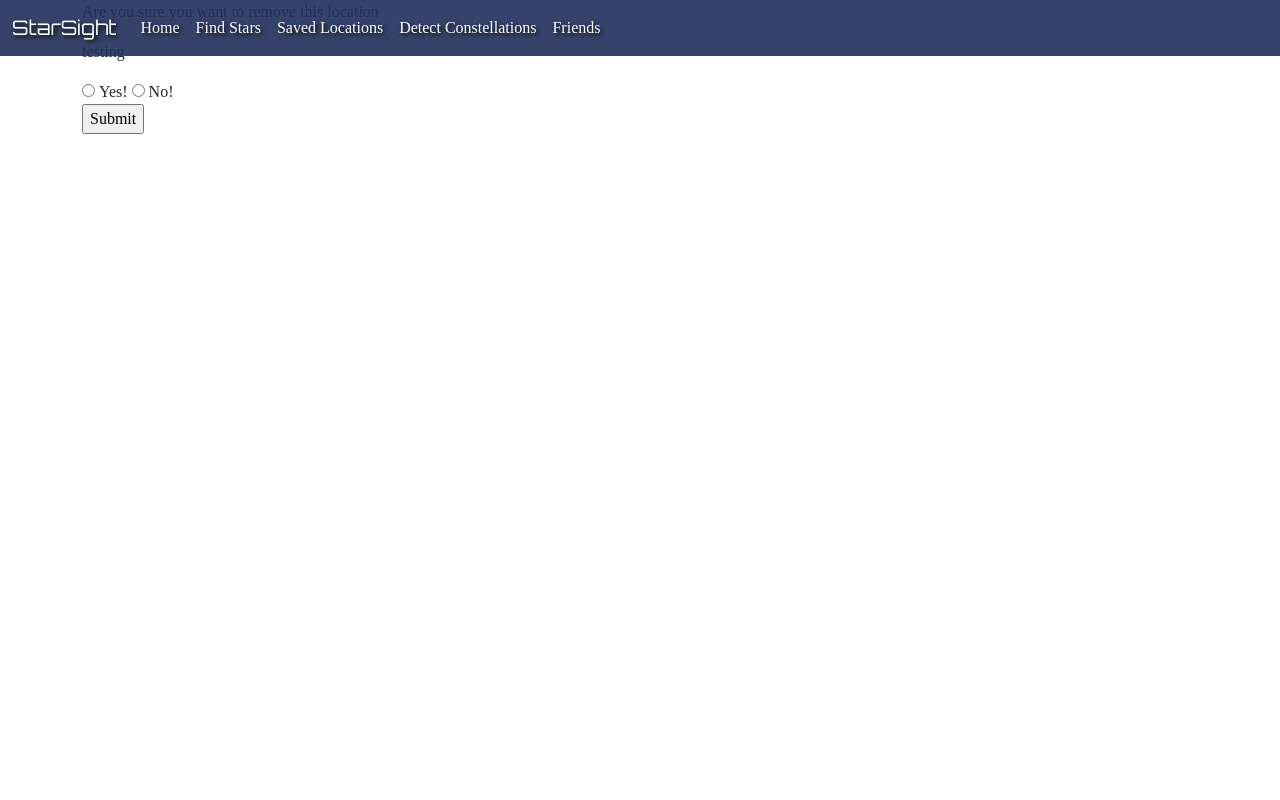
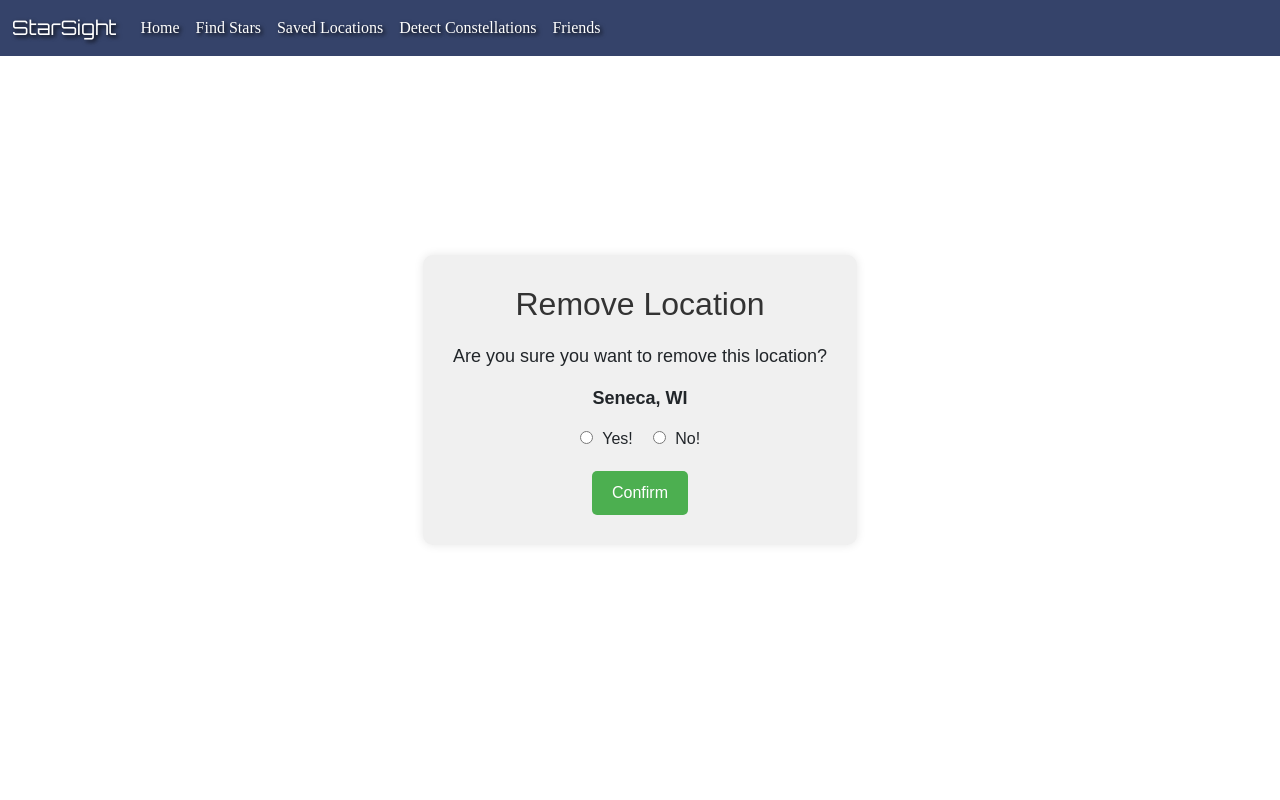
Before and after one commit to ademar-gamero/StarSight-Project, a Flask app: page /saved_locations/remove_saved/1 in a window 1280 px wide. Run offline with Flask 3, Linux system fonts and the light colour scheme; data comes from the database, SQL or seed files in the repository; some libraries are stand-ins or nearby versions.

Commit message:
saved locations just added a title header for it, revamped the ui for remove saved page, add extra info for popular locations js, add flash success for removing entries

```diff
--- a/main.py
+++ b/main.py
@@ -132,6 +132,7 @@ with app.app_context():
 
     address = "testing"
     if Location.query.filter_by(latitude=43.982465, longitude=-89.078786,reviewer_count=5).first() == None:
+        address = "Seneca, WI"
         rating = 4.2 * 5
         test_pop_1 = Location(name="test_pop_1",reviewer_count=5,rating=rating,latitude=43.982465,longitude=-89.078786,address=address)
         db.session.add(test_pop_1)
@@ -435,7 +436,7 @@ def remove_saved_location(location_id):
         if request.form["answer"] == "yes":
             db.session.delete(location)
             db.session.commit()
-            flash("Location successfully removed")
+            flash("Location successfully removed",'success')
         else:
             flash("Location was not removed")
         return redirect(url_for('saved_locations_page'))
--- a/templates/find_stars.html
+++ b/templates/find_stars.html
@@ -162,11 +162,13 @@
           let lng = marker.longitude;
           let address = marker.address;
           let rating = marker.rating/marker.reviewer_count;
+          let reviewers = marker.reviewer_count;
           console.log(lat)
           console.log(lng)
           return `
             <h3>${address}</h3>
-            <h3>${rating}★</h3>
+            <h3>Rating: ${rating}★</h3>
+            <h3> Reviewers: ${reviewers}</h3>
               <p>
                 <a href ="/reviews/${address}/${lat}/${lng}">View Reviews</a> |
                 <a href ="/${lat}/${lng}/results">View Results</a>
--- a/templates/remove_saved.html
+++ b/templates/remove_saved.html
@@ -1,15 +1,69 @@
 {% extends "basic_layout.html" %}
 {% block content %}
-  <body>
-  <form action="" method="POST">
-    <p> Are you sure you want to remove this location </p>
-    <p> {{location["address"]}} </p>
-    <input type="radio" id="yes_btn" name="answer" value="yes">
-      <label for="yes_btn"> Yes! </label>
-    <input type="radio" id="no_btn" name="answer" value="no">
-      <label for="no_btn"> No! </label>
-      <br>
-    <input type="submit"></input>
-  </form>
-</body>
+<style>
+    .container {
+        display: flex;
+        justify-content: center;
+        align-items: center;
+        height: 100vh;
+        font-family: Arial, sans-serif;
+    }
+    .form-container {
+        background-color: #f0f0f0;
+        padding: 30px;
+        border-radius: 10px;
+        text-align: center;
+        box-shadow: 0 0 10px rgba(0,0,0,0.1);
+    }
+    h2 {
+        color: #333;
+        margin-bottom: 20px;
+    }
+    p {
+        font-size: 18px;
+        margin-bottom: 15px;
+    }
+    .radio-group {
+        display: flex;
+        justify-content: center;
+        gap: 20px;
+        margin-bottom: 20px;
+    }
+    input[type="radio"] {
+        margin-right: 5px;
+    }
+    input[type="submit"] {
+        background-color: #4CAF50;
+        color: white;
+        padding: 10px 20px;
+        border: none;
+        border-radius: 5px;
+        cursor: pointer;
+        font-size: 16px;
+    }
+    input[type="submit"]:hover {
+        background-color: #45a049;
+    }
+</style>
+
+<div class="container">
+    <div class="form-container">
+        <h2>Remove Location</h2>
+        <form action="" method="POST">
+            <p>Are you sure you want to remove this location?</p>
+            <p><strong>{{ location["address"] }}</strong></p>
+            <div class="radio-group">
+                <div>
+                    <input type="radio" id="yes_btn" name="answer" value="yes">
+                    <label for="yes_btn">Yes!</label>
+                </div>
+                <div>
+                    <input type="radio" id="no_btn" name="answer" value="no">
+                    <label for="no_btn">No!</label>
+                </div>
+            </div>
+            <input type="submit" value="Confirm">
+        </form>
+    </div>
+</div>
 {% endblock %}
--- a/templates/saved_locations.html
+++ b/templates/saved_locations.html
@@ -28,6 +28,7 @@
         <div id="stars2"></div>
         <div id="stars3"></div>
     </div>
+    <h1 style="margin-top:75px;"> Saved Locations </h1>
     {% with messages = get_flashed_messages(with_categories=true) %}
         {% if messages %}
             <div class="container mt-4">
```
